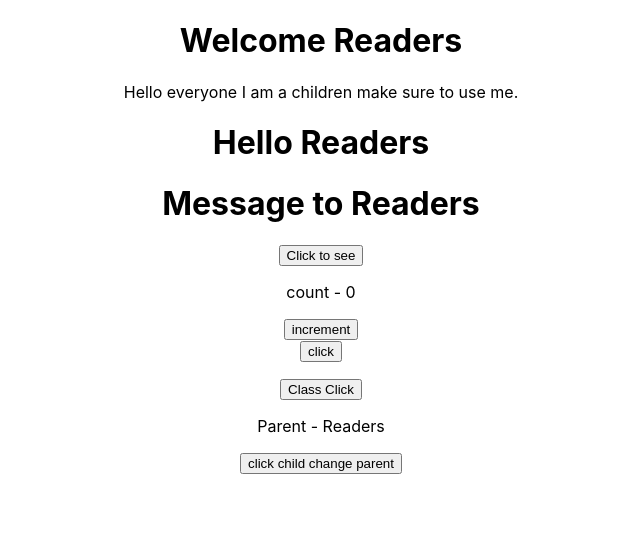
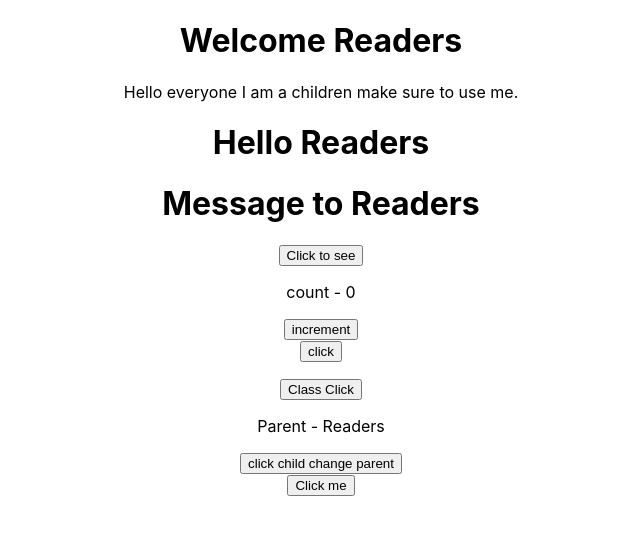
Before and after one commit to deepakdevcast/Learning-React, a React (Create React App) app in the folder workingwithreact/: page / in a window 1280 px wide. Shown: the top 534 px of the page, without its empty margins (319-959 px from the left). Built offline with nearby package versions, Linux system fonts and the light colour scheme.

Commit message:
conditional rendering work

```diff
--- a/workingwithreact/src/App.js
+++ b/workingwithreact/src/App.js
@@ -6,6 +6,7 @@ import Counter from './Components/Counter';
 import ClickHandler from './Components/ClickHandler';
 import ClassClick from './Components/ClassClick';
 import Parent from './Components/Parent';
+import Condition from './Components/Condition';
 function App() {
   return (
     <div className="App">
@@ -34,6 +35,9 @@ function App() {
 
       {/* child to parent - method as props */}
       <Parent/>
+
+      {/* Conditional Rendering - Sign in ex */}
+      <Condition/>
     </div>
   );
 }
--- /dev/null
+++ b/workingwithreact/src/Components/Condition.js
@@ -0,0 +1,75 @@
+import React, { Component } from 'react'
+
+class Condition extends Component {
+    constructor(props) {
+        super(props)
+
+        this.state = {
+            isLogin: false
+        }
+        this.login = this.login.bind(this)
+    }
+
+    login() {
+        this.setState(prevSate => ({
+            isLogin: !prevSate.isLogin
+        }))
+
+    }
+    // 2
+    // text(){
+    //     let message
+    //     if(this.state.isLogin){
+    //         message = "Logged In"
+    //     }else{
+    //         message = "Sign Up"
+    //     }
+    //     return message
+    // }
+    render() {
+
+        // 1. using if/else
+        // if (this.state.isLogin) {
+        //     return (
+        //         <div>
+        //             <h2>logged In</h2>
+        //             <button onClick={this.login}>Click me</button>
+        //         </div>
+        //     )
+        // }
+        // else {
+        //     return (
+        //         <div>
+        //             <h2>Sign up</h2>
+        //             <button onClick={this.login}>Click me</button>
+        //         </div>
+        //     )
+        // }
+
+        // 2 using variables
+        // return (
+        //     <div>
+        //         <h2>{this.text()}</h2>
+        //         <button onClick={this.login}>Click me</button>
+        //     </div>
+        // )
+
+        // 3 using Ternary operator
+        // return this.state.isLogin ? (
+        //     <div>
+        //         <p>Logged In</p>
+        //         <button onClick={this.login}>Click me</button>
+        //     </div>
+        // ):(
+        //     <div>
+        //         <p>Sign Up</p>
+        //         <button onClick={this.login}>Click me</button>
+        //     </div>
+        // )
+
+        // 4 using Short circuit operator
+        return (this.state.isLogin && <div>Logged In</div>) || (<button onClick={this.login}>Click me</button>)
+    }
+}
+
+export default Condition
```
